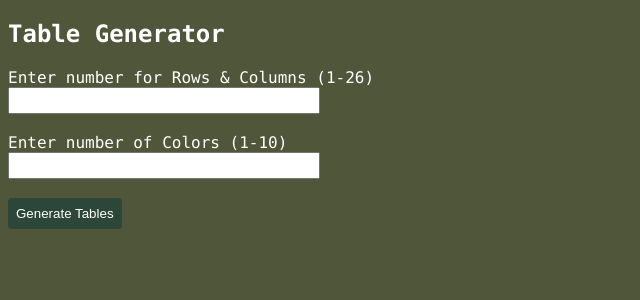
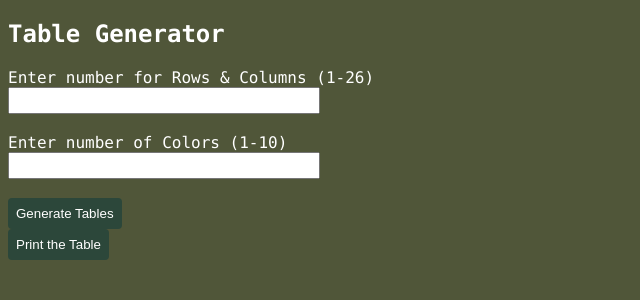
Before and after one commit to ryanJames29/CS312_GroupProject, a PHP site: page /tablegen.php in a window 1280 px wide. Shown: the part 38-338 px from the top of the page, without its empty margins (0-640 px from the left). Run offline with PHP 8.4, Linux system fonts and the light colour scheme.

Commit message:
Update tablegen.php

```diff
--- a/tablegen.php
+++ b/tablegen.php
@@ -73,5 +73,6 @@ error_reporting(E_ALL ^ E_NOTICE);
     <div id="errorMessage" class="errorMessage"></div>
     <div id="tableError"></div>
     <div id="tablesContainer"></div>
+    <button onclick="print()">Print the Table</button>
 </body>
 </html>
```
